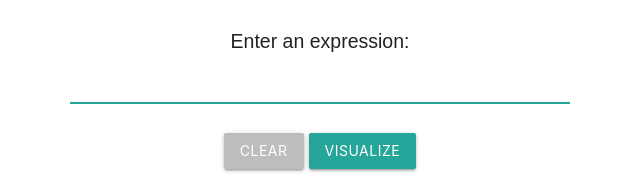
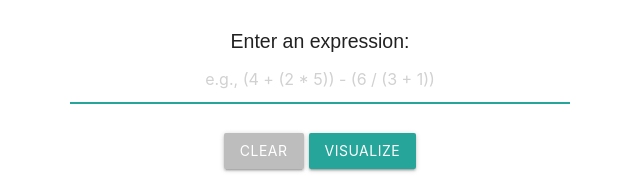
Before and after one commit to zachsnoek/calc-ast-visualizer, a plain HTML site: page client/public/index.html in a window 1280 px wide. Shown: the part 385-581 px from the top of the page, 320-960 px from the left. Drawn offline with nearby package versions, Linux system fonts and the light colour scheme.

Commit message:
Add placeholder text to expression input

```diff
--- a/client/public/index.html
+++ b/client/public/index.html
@@ -27,7 +27,7 @@
 
     <div class="expression-input">
         <p>Enter an expression:</p>
-        <input type="text" id="expression" autocomplete="off" autofocus="on">
+        <input type="text" id="expression" autocomplete="off" autofocus="on" placeholder="e.g., (4 + (2 * 5)) - (6 / (3 + 1))">
     </div>
 
     <div class="expression-controls">
```
